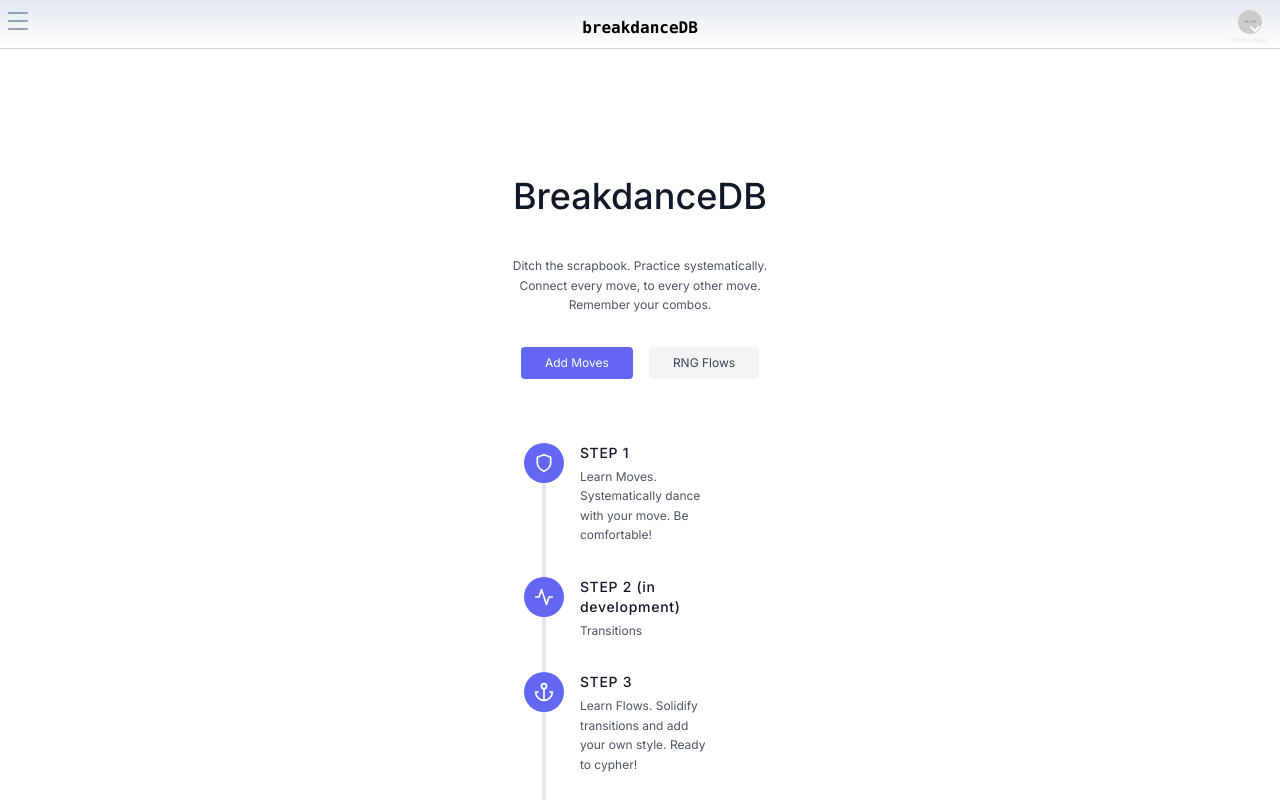
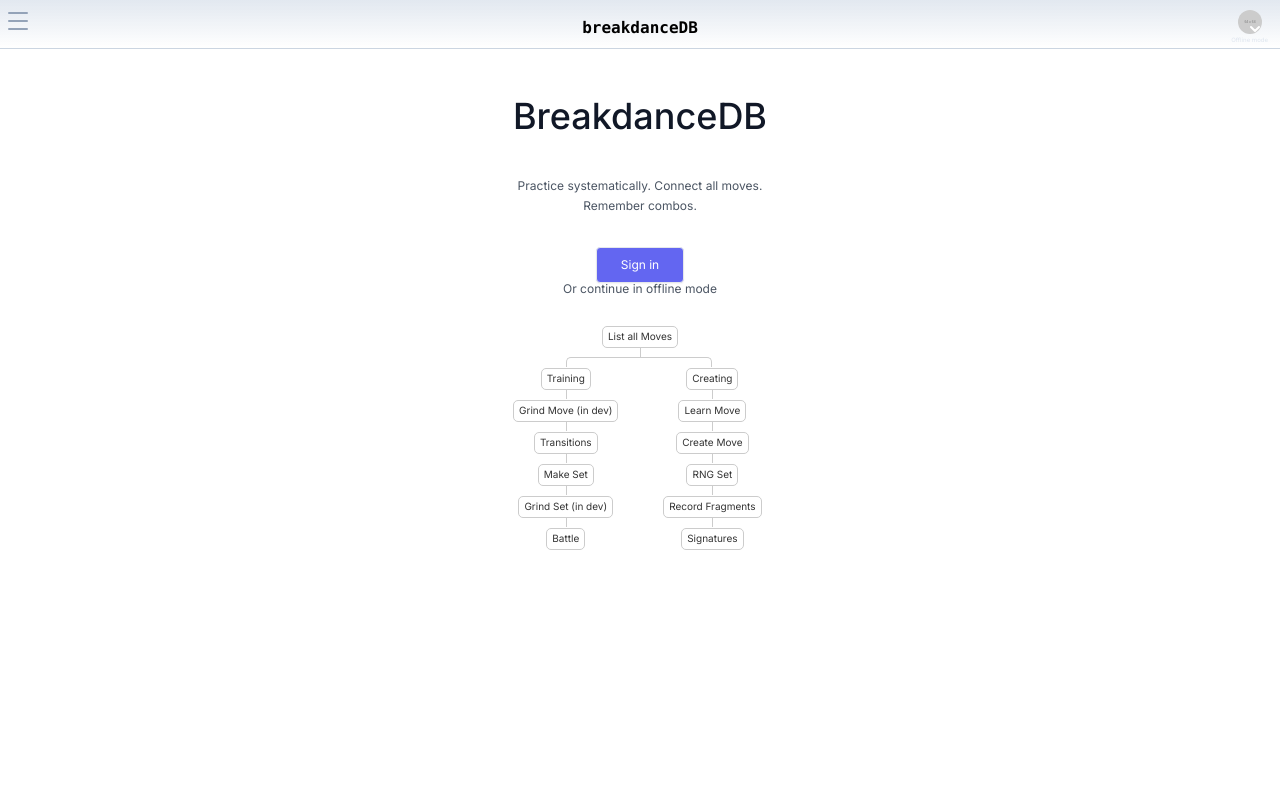
Before and after one commit to volaix/breakdancedb, a Next.js app: page / in a window 1280 px wide. Shown: the top 800 px of the page. Built offline with nearby package versions, Linux system fonts and the light colour scheme; no server answers.

Commit message:
log in done

```diff
--- a/src/app/RenderHero.tsx
+++ b/src/app/RenderHero.tsx
@@ -1,35 +1,34 @@
+'use server'
+
 import Link from 'next/link'
+import { signInAction, signOutAction } from './_utils/actions'
+import { auth } from '../../auth'
 
-export default function RenderHero() {
+export default async function RenderHero() {
+  const session = await auth()
+  console.log('session: ', session)
   return (
-    <section className="body-font text-gray-600">
-      <div className="container mx-auto flex max-w-xs flex-col items-center px-5 pt-24">
-        <div className="flex flex-col items-center text-center">
+    <section className="body-font container mx-auto flex max-w-xs flex-col items-center px-5 pt-24 text-gray-600">
+      <hgroup className="flex flex-col items-center text-center">
         <h1 className="title-font mb-4 text-3xl font-medium text-gray-900 sm:text-4xl dark:text-white">
           BreakdanceDB
         </h1>
         <br className="hidden lg:inline-block" />
         <p className="mb-8 text-xs leading-relaxed">
-            Ditch the scrapbook. Practice systematically. Connect every move, to
-            every other move. Remember your combos.
+          Practice systematically. Connect all moves. Remember combos.
         </p>
-          <div className="flex justify-center">
-            <Link href={{ pathname: '/learnmoves' }}>
-              <button className="inline-flex rounded border-0 bg-indigo-500 px-6 py-2 text-xs text-white hover:bg-indigo-600 focus:outline-none">
-                Add Moves
+      </hgroup>
+      <article className="flex flex-col justify-center text-center">
+        <form className="" action={!session ? signInAction : signOutAction}>
+          <button
+            type="submit"
+            className="focus-visible:ring-ring border-input bg-background hover:bg-accent hover:text-accent-foreground inline-flex  h-9 items-center justify-center whitespace-nowrap rounded border  bg-indigo-500 px-6 py-2 text-xs text-white shadow-sm transition-colors hover:bg-indigo-600 focus:outline-none focus-visible:outline-none focus-visible:ring-1 disabled:pointer-events-none disabled:opacity-50"
+          >
+            {`${!session ? 'Sign in' : 'Sign out'}`}
           </button>
-            </Link>
-            <Link href={{ pathname: '/learnflows' }}>
-              <button
-                className="ml-4 inline-flex rounded border-0 bg-gray-100 px-6 py-2 text-xs text-gray-700
-  hover:bg-gray-200 focus:outline-none"
-              >
-                RNG Flows
-              </button>
-            </Link>
-          </div>
-        </div>
-      </div>
+        </form>
+        <p className="text-xs leading-none">Or continue in offline mode</p>
+      </article>
     </section>
   )
 }
--- a/src/app/_components/SignIn.tsx
+++ /dev/null
@@ -1,25 +0,0 @@
-'use server'
-import { useEffect } from 'react'
-import { signInAction, signOutAction } from '../_utils/actions'
-import { auth } from '../../../auth'
-
-export const SignIn = async () => {
-  const session = await auth()
-  console.log('session: ', session)
-  return (
-    <>
-      {!session ? (
-        <form action={signInAction}>
-          <button className="border" type="submit">
-            Sign in
-          </button>
-        </form>
-      ) : (
-        <div> you are signed in</div>
-      )}
-      <form action={signOutAction}>
-        <button type="submit">Sign Out</button>
-      </form>
-    </>
-  )
-}
--- a/src/app/page.tsx
+++ b/src/app/page.tsx
@@ -1,14 +1,10 @@
-'use client'
-import { useEffect, useState } from 'react'
-// @format
 import RenderHero from './RenderHero'
 import RenderStep from './RenderSteps'
+import RenderTree from './RenderTree'
 
 export default function RenderHome() {
-  // const [data, setData] = useState(null)
-
   return (
-    <div className="mt-20 flex flex-col items-center">
+    <div className="flex flex-col items-center">
       {false && (
         <>
           <h1>Data from Backend:</h1>
@@ -37,7 +33,8 @@ export default function RenderHome() {
         </>
       )}
       <RenderHero />
-      <RenderStep />
+      {/* <RenderStep /> */}
+      <RenderTree />
     </div>
   )
 }
```
Lines whose indentation alone changed are shown as unchanged.
